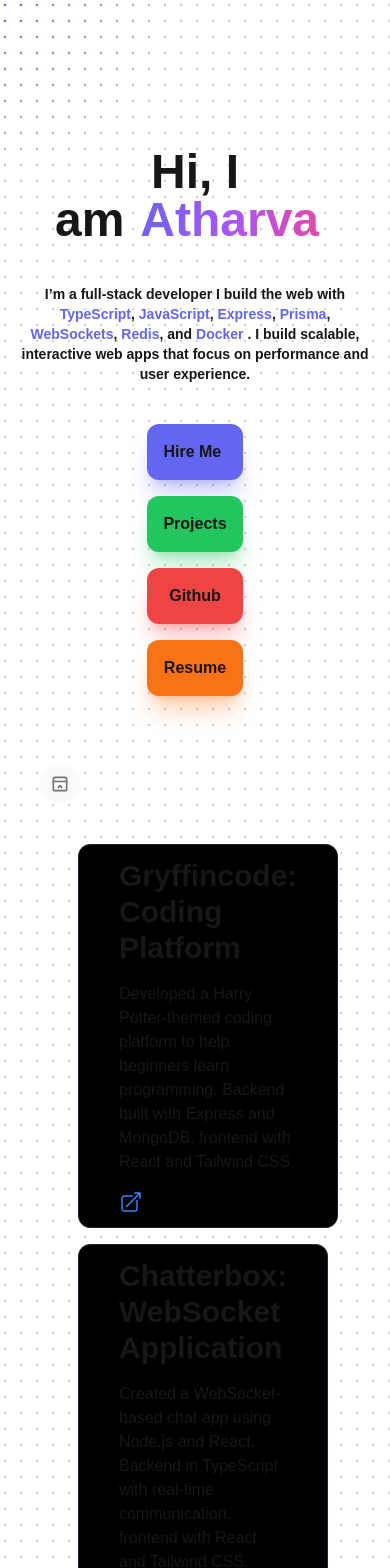
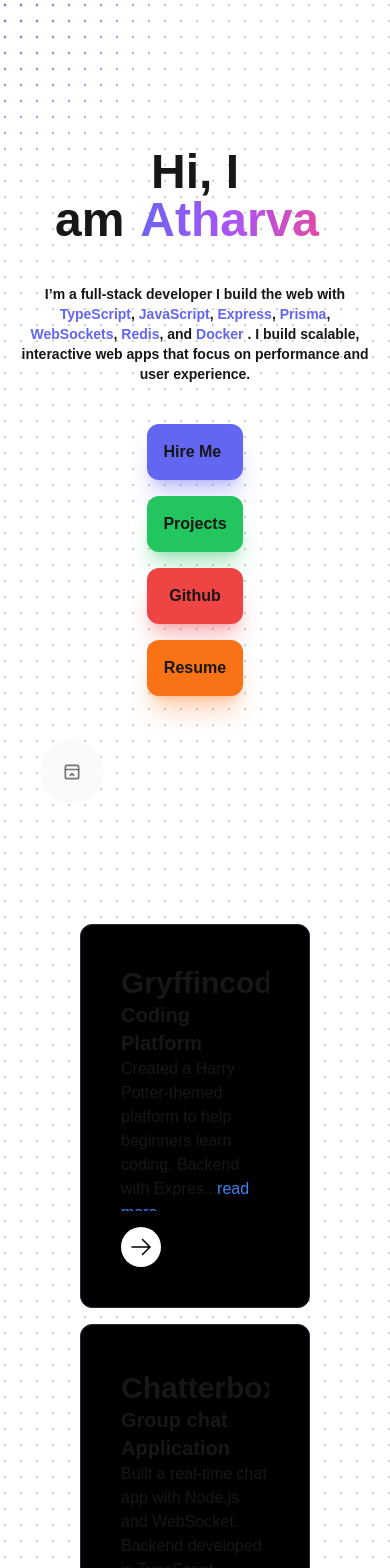
Before and after one commit to ByteBrewer101/Portfoliosite, a Next.js app: page / in a window 390 px wide. Shown: the top 1568 px of the page. Built offline with nearby package versions, Linux system fonts and the light colour scheme.

Commit message:
fixed cards and increased dock size on mobile

```diff
--- a/app/page.tsx
+++ b/app/page.tsx
@@ -9,33 +9,36 @@ import { dockItems} from "@/lib/data/data";
 
 export default function Home() {
 
-
-
  const ProjectData = [
    {
-    Title: "Gryffincode: Coding Platform",
+     Title: "Gryffincode: ",
+     Title2: "Coding Platform",
      link: "https://gryffincode.netlify.app/",
-    desc: "Developed a Harry Potter-themed coding platform to help beginners learn programming. Backend built with Express and MongoDB, frontend with React and Tailwind CSS.",
+     desc: "Created a Harry Potter-themed platform to help beginners learn coding. Backend with Express and MongoDB, frontend built using React and Tailwind CSS.",
    },
    {
-    Title: "Chatterbox: WebSocket Application",
+     Title: "Chatterbox:",
+     Title2: "Group chat Application",
      link: "https://friendly-beijinho-a03091.netlify.app/",
-    desc: "Created a WebSocket-based chat app using Node.js and React. Backend in TypeScript with real-time communication, frontend with React and Tailwind CSS.",
+     desc: "Built a real-time chat app with Node.js and WebSocket. Backend developed in TypeScript, frontend using React and Tailwind CSS for smooth user experience.",
    },
    {
      Title: "LinkedIn Job Scraper",
+     Title2: "Web Scraping application",
      link: "https://github.com/AtharvaChopde/webscraper",
-    desc: "Developed a web scraper in Python to extract job postings from LinkedIn. Automated data storage in Google Sheets using gspread and Google Colab.",
+     desc: "Developed a Python web scraper for LinkedIn job postings. Automated storage of the scraped data into Google Sheets using gspread and Google Colab.",
    },
    {
      Title: "File Sharing Application",
+     Title2: "Lan based Filesharing",
      link: "https://github.com/AtharvaChopde/python-Notes-sharing-system",
-    desc: "Built a Python-based file-sharing app using Socket and Tkinter for seamless local network file transfers. Integrated PyQRCode for QR code-based sharing.",
+     desc: "Created a Python-based file-sharing tool with Tkinter and Socket for local network transfers. QR code generation integrated using PyQRCode for easy sharing.",
    },
    {
      Title: "Unity Game Development Project",
+     Title2: "Game",
      link: "https://play.unity.com/en/games/615edb3b-0649-4ffb-a126-90c79880ce77/a-backrooms-horror-based-game",
-    desc: "Developed a game in Unity using C# with AI navigation and raycasting techniques for dynamic in-game character behavior. Optimized game performance for multiple devices.",
+     desc: "Developed a horror game in Unity using C# with AI navigation and raycasting. Optimized game performance for smooth play on multiple platforms and devices.",
    },
  ];
 
@@ -49,13 +52,14 @@ export default function Home() {
 
       <div
         id="projects"
-        className="grid lg:grid-cols-3 gap-4 w-3/5 snap-start grid-cols-1    "
+        className="grid lg:grid-cols-3 md:grid-cols-2 gap-4 w-full p-20  xl:w-4/5 snap-start grid-cols-1    "
       >
         {ProjectData.map((project) => (
           <CardWithData
             key={project.Title}
             link={project.link}
             title={project.Title}
+            title2={project.Title2}
             desc={project.desc}
           />
         ))}
@@ -63,7 +67,8 @@ export default function Home() {
       <FloatingDock
         items={dockItems}
         desktopClassName="fixed left-1/2 bottom-10 z-100 transform -translate-x-1/2 p-4 rounded-xl shadow-gray-300/50 shadow-xl"
-        mobileClassName="fixed left-10 bottom-10 z-100  "
+        mobileClassName="fixed left-10 bottom-10 z-50 "
+
       />
 
       <div className="h-40"></div>
--- a/components/cardWithData.tsx
+++ b/components/cardWithData.tsx
@@ -6,35 +6,48 @@ import React from "react";
 interface CardWithDataProps {
   link: string;
   title: string;
+  title2:string;
   desc: string;
 }
 
-const CardWithData: React.FC<CardWithDataProps> = ({ link, title, desc }) => {
+const CardWithData: React.FC<CardWithDataProps> = ({ link, title,title2, desc }) => {
 
   const filerouter = useRouter()
 
   return (
-    <div onClick={()=>{filerouter.push("/pages/projectpage")}} className="bg-black relative z-0  flex space-y-4 flex-col w-fit justify-center backdrop-blur-xl p-10 border border-gray-800 rounded-xl h-96 hover:scale-105 hover:bg-blur-xl hover:shadow-white hover:border-none transition ease-in-out duration-200 hover:bg-white hover:text-black">
-      <h1 className="font-bold text-3xl flex justify-start">{title}</h1>
-      <p>{desc}</p>
+    <div
+      onClick={() => {
+        filerouter.push("/pages/projectpage");
+      }}
+      className="bg-black relative z-0  flex space-y-4 flex-col w-auto justify-center backdrop-blur-xl p-10 border border-gray-800 rounded-xl h-96 hover:scale-105 hover:bg-blur-xl hover:shadow-white hover:border-none transition ease-in-out duration-700 hover:bg-white hover:text-black"
+    >
+      <div className=" overflow-y-hidden">
+        <h1 className="font-bold text-3xl flex justify-start">{title}</h1>
+        <h1 className="font-semibold text-xl" >{title2}</h1>
+        <p>
+          {desc.slice(0, 90)}...
+          <a className="text-blue-500 hover:pointer">read more</a>
+        </p>
+      </div>
 
       <button
         onClick={() => {
           window.open(link);
         }}
+        className="  w-fit bg-white rounded-full p-2 transition ease-in-out duration-200 hover:bg-black hover:-rotate-45 "
       >
         <svg
           xmlns="http://www.w3.org/2000/svg"
           fill="none"
           viewBox="0 0 24 24"
           strokeWidth={1.5}
-          stroke="currentColor"
-          className="size-6 text-blue-500"
+          stroke="black"
+          className="size-6 hover:stroke-white "
         >
           <path
             strokeLinecap="round"
             strokeLinejoin="round"
-            d="M13.5 6H5.25A2.25 2.25 0 0 0 3 8.25v10.5A2.25 2.25 0 0 0 5.25 21h10.5A2.25 2.25 0 0 0 18 18.75V10.5m-10.5 6L21 3m0 0h-5.25M21 3v5.25"
+            d="M13.5 4.5 21 12m0 0-7.5 7.5M21 12H3"
           />
         </svg>
       </button>
--- a/components/ui/floating-dock.tsx
+++ b/components/ui/floating-dock.tsx
@@ -66,7 +66,7 @@ const FloatingDockMobile = ({
                 <Link
                   href={item.href}
                   key={item.title}
-                  className="h-10 w-10 rounded-full bg-gray-50 dark:bg-neutral-900 flex items-center justify-center"
+                  className="h-16 w-16 rounded-full bg-gray-50 dark:bg-neutral-900 flex items-center justify-center"
                 >
                   <div className="h-4 w-4">{item.icon}</div>
                 </Link>
@@ -77,7 +77,7 @@ const FloatingDockMobile = ({
       </AnimatePresence>
       <button
         onClick={() => setOpen(!open)}
-        className="h-10 w-10 rounded-full bg-gray-50 dark:bg-neutral-800 flex items-center justify-center"
+        className="h-16 w-16 rounded-full bg-gray-50 dark:bg-neutral-800 flex items-center justify-center"
       >
         <IconLayoutNavbarCollapse className="h-5 w-5 text-neutral-500 dark:text-neutral-400" />
       </button>
```
Lines whose indentation alone changed are shown as unchanged.
